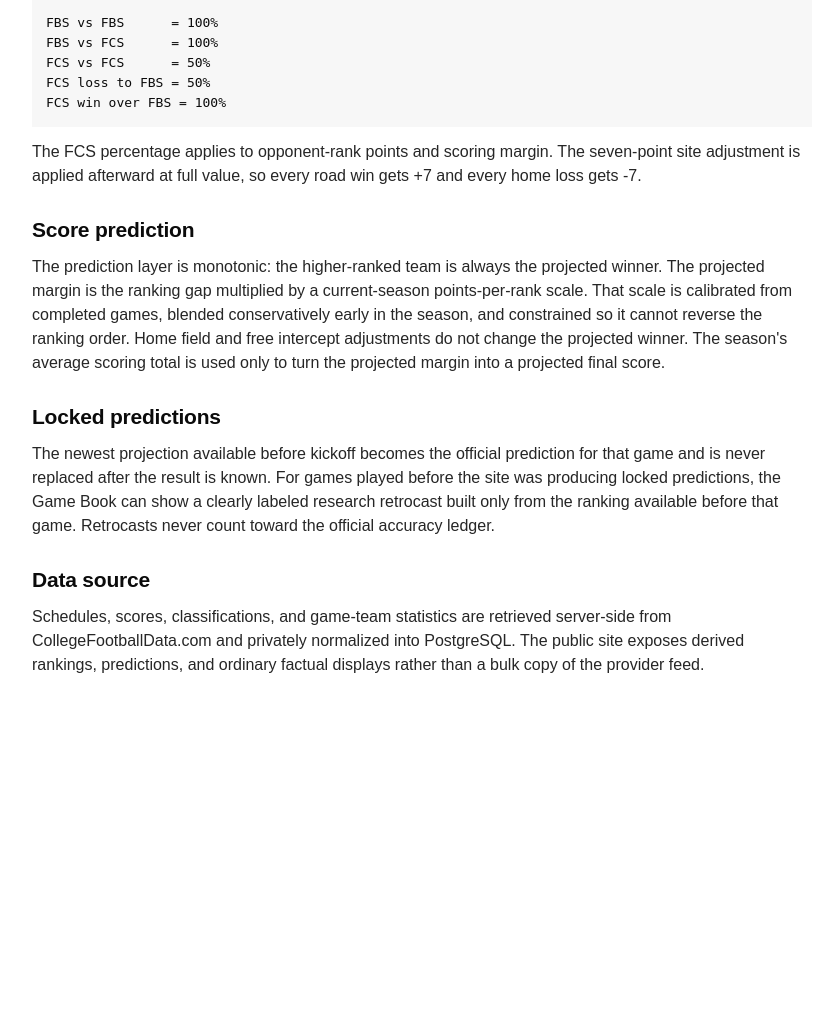
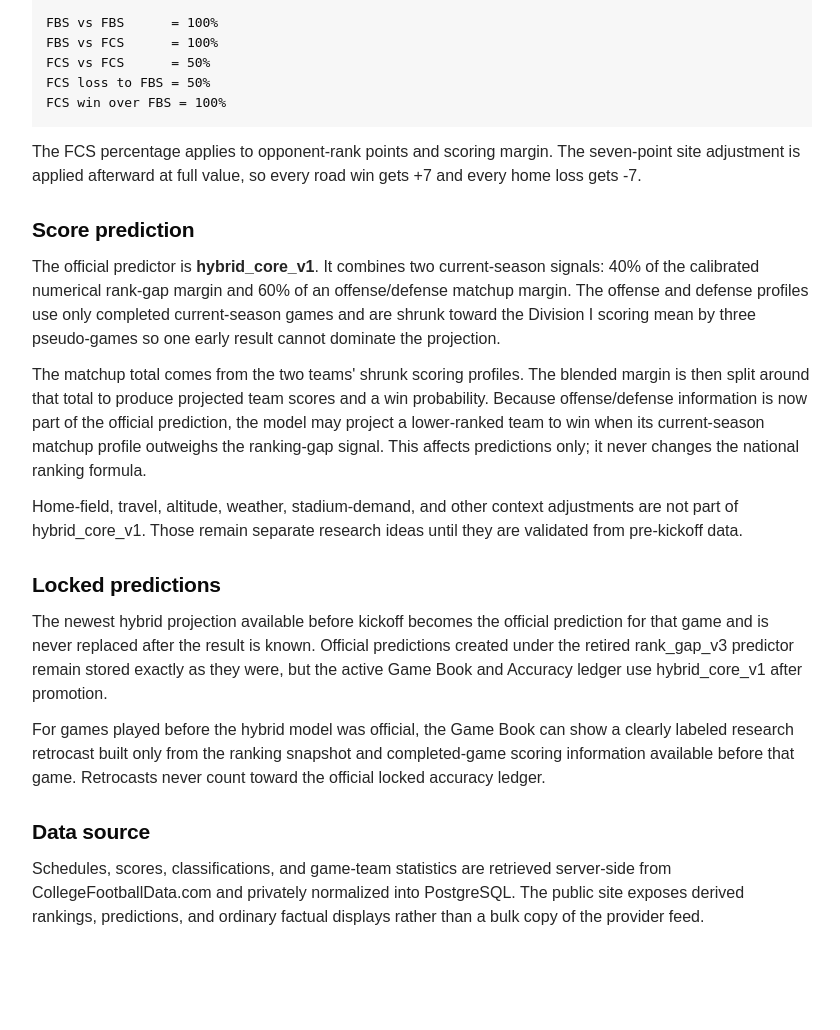
Before and after one commit to larrybillinger/NCAA_BCS_RANKING_CALCULATOR, a FastAPI app: page /method in a window 1280 px wide. Shown: the part 1203-2233 px from the top of the page, without its empty margins (226-1066 px from the left). Before the commit the page ends 1876 px from the top, so only its background shows below. Run offline with FastAPI, Linux system fonts and the light colour scheme.

Commit message:
Document hybrid_core_v1 as the official predictor

```diff
--- a/src/ncaa_rankings/web/templates/method.html
+++ b/src/ncaa_rankings/web/templates/method.html
@@ -27,9 +27,12 @@ FCS loss to FBS = 50%
 FCS win over FBS = 100%</pre>
 <p>The FCS percentage applies to opponent-rank points and scoring margin. The seven-point site adjustment is applied afterward at full value, so every road win gets +7 and every home loss gets -7.</p>
 <h2>Score prediction</h2>
-<p>The prediction layer is monotonic: the higher-ranked team is always the projected winner. The projected margin is the ranking gap multiplied by a current-season points-per-rank scale. That scale is calibrated from completed games, blended conservatively early in the season, and constrained so it cannot reverse the ranking order. Home field and free intercept adjustments do not change the projected winner. The season's average scoring total is used only to turn the projected margin into a projected final score.</p>
+<p>The official predictor is <strong>hybrid_core_v1</strong>. It combines two current-season signals: 40% of the calibrated numerical rank-gap margin and 60% of an offense/defense matchup margin. The offense and defense profiles use only completed current-season games and are shrunk toward the Division I scoring mean by three pseudo-games so one early result cannot dominate the projection.</p>
+<p>The matchup total comes from the two teams' shrunk scoring profiles. The blended margin is then split around that total to produce projected team scores and a win probability. Because offense/defense information is now part of the official prediction, the model may project a lower-ranked team to win when its current-season matchup profile outweighs the ranking-gap signal. This affects predictions only; it never changes the national ranking formula.</p>
+<p>Home-field, travel, altitude, weather, stadium-demand, and other context adjustments are not part of hybrid_core_v1. Those remain separate research ideas until they are validated from pre-kickoff data.</p>
 <h2>Locked predictions</h2>
-<p>The newest projection available before kickoff becomes the official prediction for that game and is never replaced after the result is known. For games played before the site was producing locked predictions, the Game Book can show a clearly labeled research retrocast built only from the ranking available before that game. Retrocasts never count toward the official accuracy ledger.</p>
+<p>The newest hybrid projection available before kickoff becomes the official prediction for that game and is never replaced after the result is known. Official predictions created under the retired rank_gap_v3 predictor remain stored exactly as they were, but the active Game Book and Accuracy ledger use hybrid_core_v1 after promotion.</p>
+<p>For games played before the hybrid model was official, the Game Book can show a clearly labeled research retrocast built only from the ranking snapshot and completed-game scoring information available before that game. Retrocasts never count toward the official locked accuracy ledger.</p>
 <h2>Data source</h2>
 <p>Schedules, scores, classifications, and game-team statistics are retrieved server-side from CollegeFootballData.com and privately normalized into PostgreSQL. The public site exposes derived rankings, predictions, and ordinary factual displays rather than a bulk copy of the provider feed.</p>
 </section>
```
